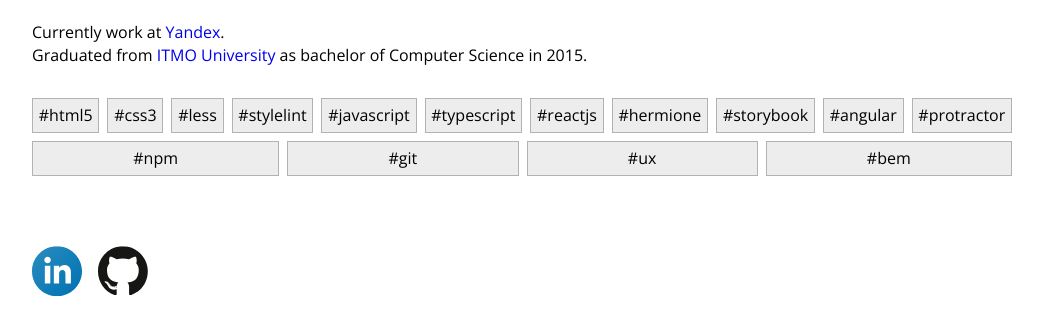
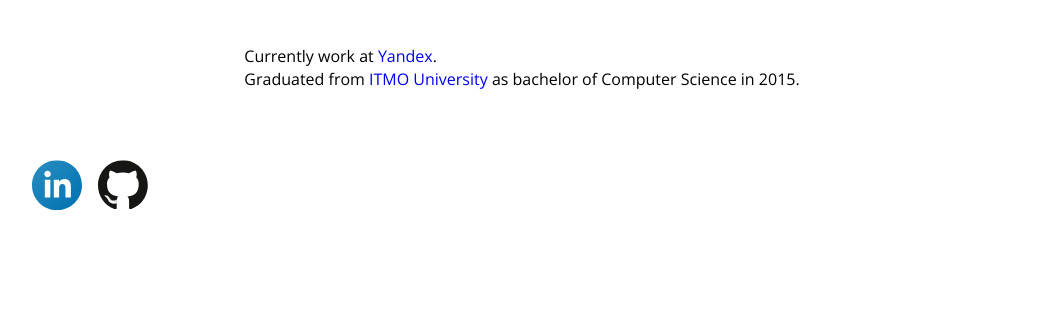
Before and after one commit to baushonok/my_site, a website: page index.html in a window 1280 px wide. Shown: the part 240-574 px from the top of the page, without its empty margins (118-1161 px from the left). Drawn offline with nearby package versions, Linux system fonts and the light colour scheme.

Commit message:
Remove some stuff

```diff
--- a/index.html
+++ b/index.html
@@ -8,7 +8,7 @@
     />
     <title>Olga Pasynok | Frontend Developer</title>
     <link
-      href="https://fonts.googleapis.com/css?family=Open+Sans:300,400,700&amp;subset=cyrillic-ext"
+      href="https://fonts.googleapis.com/css?family=Open+Sans:300,400&amp;subset=cyrillic-ext"
       rel="stylesheet"
     />
     <link rel="stylesheet" type="text/css" href="build/styles/common.css" />
@@ -24,7 +24,6 @@
       </span>
     </header>
     <main>
-      <section class="about-me">
       <p>
         Currently work at
         <a href="https://yandex.ru/company/" target="_blank">Yandex</a>.<br />
@@ -32,134 +31,6 @@
         <a href="http://en.ifmo.ru/en/" target="_blank">ITMO University</a> as
         bachelor of Computer Science in 2015.
       </p>
-      </section>
-      <section class="skills">
-        <h3 class="hidden">Skills</h3>
-        <ul class="bricks">
-          <li class="bricks__item">
-            <a
-              href="https://www.google.ru/search?q=html5"
-              target="_blank"
-              class="bricks__link"
-            >
-              #html5
-            </a>
-          </li>
-          <li class="bricks__item">
-            <a
-              href="https://www.google.ru/search?q=css3"
-              target="_blank"
-              class="bricks__link"
-            >
-              #css3
-            </a>
-          </li>
-          <li class="bricks__item">
-            <a
-              href="https://www.google.ru/search?q=less"
-              target="_blank"
-              class="bricks__link"
-              >#less</a
-            >
-          </li>
-          <li class="bricks__item">
-            <a
-              href="https://www.google.ru/search?q=stylelint"
-              target="_blank"
-              class="bricks__link"
-              >#stylelint</a
-            >
-          </li>
-          <li class="bricks__item">
-            <a
-              href="https://www.google.ru/search?q=javascript"
-              target="_blank"
-              class="bricks__link"
-              >#javascript</a
-            >
-          </li>
-          <li class="bricks__item">
-            <a
-              href="https://www.google.ru/search?q=typescript"
-              target="_blank"
-              class="bricks__link"
-              >#typescript</a
-            >
-          </li>
-          <li class="bricks__item">
-            <a
-              href="https://www.google.ru/search?q=reactjs"
-              target="_blank"
-              class="bricks__link"
-              >#reactjs</a
-            >
-          </li>
-          <li class="bricks__item">
-            <a
-              href="https://www.google.ru/search?q=hermione+tests"
-              target="_blank"
-              class="bricks__link"
-              >#hermione</a
-            >
-          </li>
-          <li class="bricks__item">
-            <a
-              href="https://www.google.ru/search?q=storybook"
-              target="_blank"
-              class="bricks__link"
-              >#storybook</a
-            >
-          </li>
-          <li class="bricks__item">
-            <a
-              href="https://www.google.ru/search?q=angular"
-              target="_blank"
-              class="bricks__link"
-              >#angular</a
-            >
-          </li>
-          <li class="bricks__item">
-            <a
-              href="https://www.google.ru/search?q=protractor"
-              target="_blank"
-              class="bricks__link"
-              >#protractor</a
-            >
-          </li>
-          <li class="bricks__item">
-            <a
-              href="https://www.google.ru/search?q=npm"
-              target="_blank"
-              class="bricks__link"
-              >#npm</a
-            >
-          </li>
-          <li class="bricks__item">
-            <a
-              href="https://www.google.ru/search?q=git"
-              target="_blank"
-              class="bricks__link"
-              >#git</a
-            >
-          </li>
-          <li class="bricks__item">
-            <a
-              href="https://www.google.ru/search?q=ux"
-              target="_blank"
-              class="bricks__link"
-              >#ux</a
-            >
-          </li>
-          <li class="bricks__item">
-            <a
-              href="https://www.google.ru/search?q=bem"
-              target="_blank"
-              class="bricks__link"
-              >#bem</a
-            >
-          </li>
-        </ul>
-      </section>
     </main>
     <footer class="page-footer">
       <h3 class="hidden">You may also look at:</h3>
--- a/styles/src/base/layout.css
+++ b/styles/src/base/layout.css
@@ -7,10 +7,8 @@ html {
 
 body {
 	display: flex;
-	flex-direction: row;
-	flex-wrap: wrap;
-	align-items: flex-start;
-	justify-content: center;
+	flex-direction: column;
+	align-items: center;
 	box-sizing: border-box;
 	min-width: 280px;
 	max-width: 980px;
@@ -32,6 +30,7 @@ body {
 
 .page-header {
 	position: relative;
+	margin-bottom: 48px;
 	text-align: center;
 }
 
```
Also changed, not shown: build/styles/common.css, 2 other files. Lines whose indentation alone changed are shown as unchanged.
